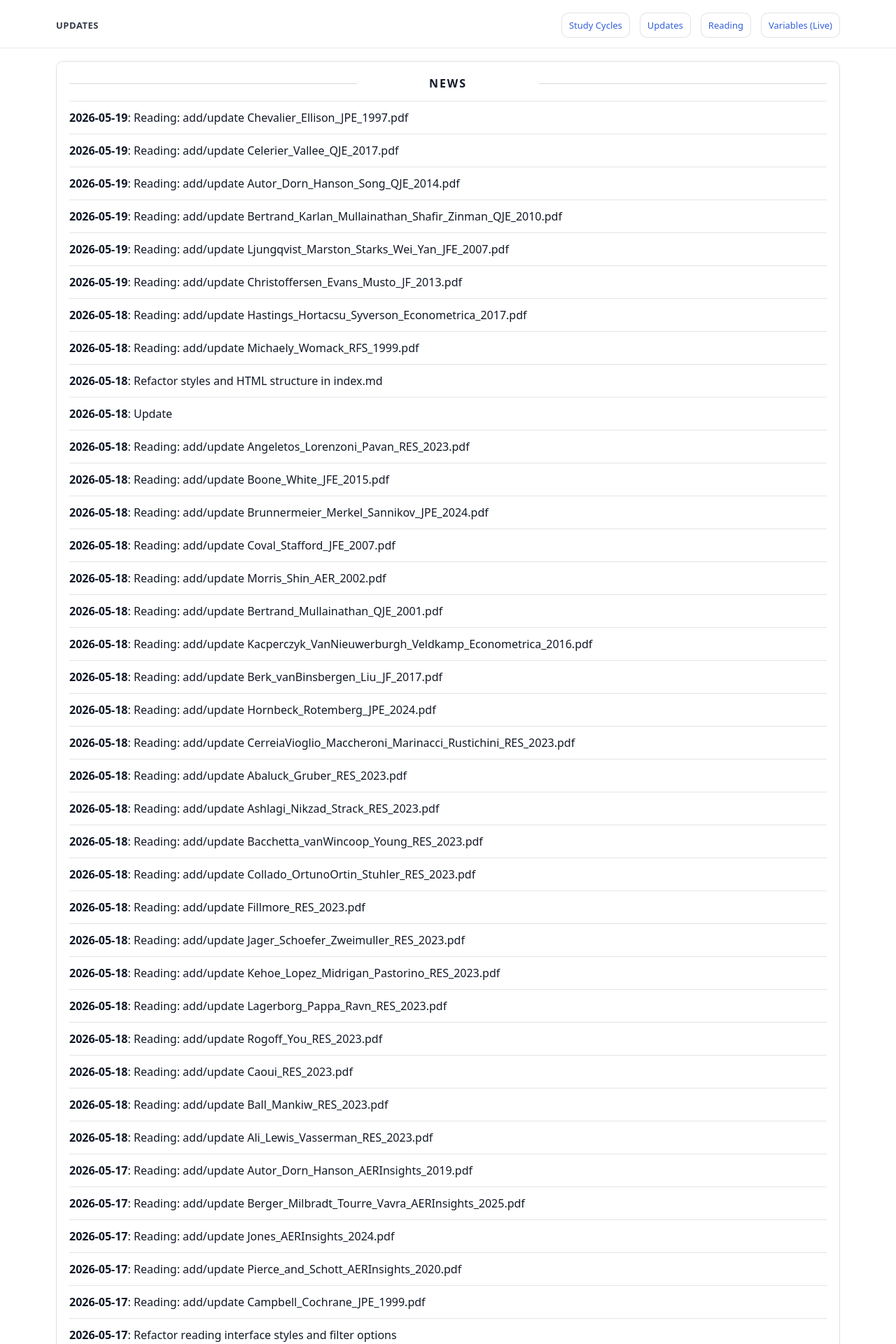
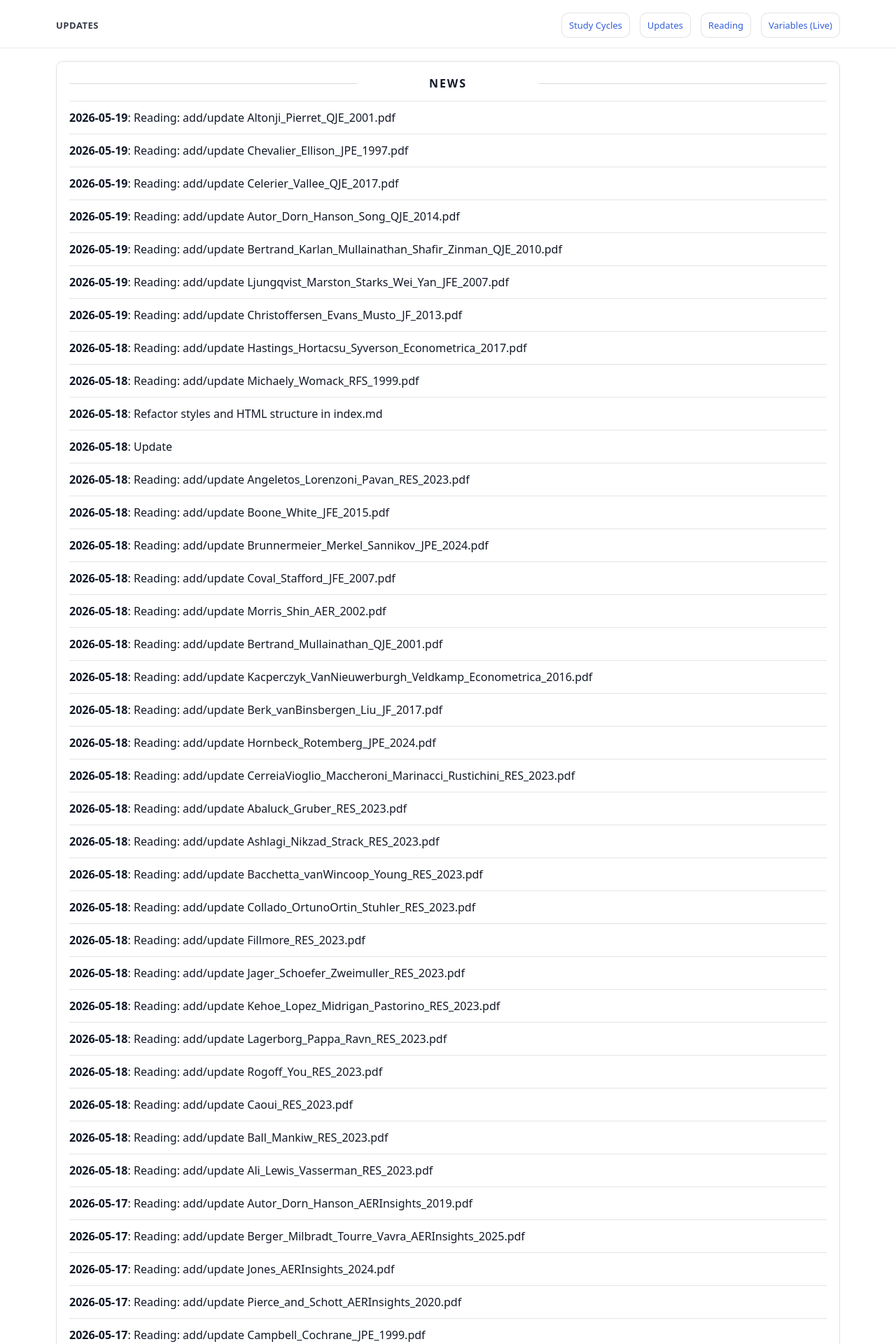
Before and after one commit to yaxinzn/study-archive, a Jekyll site: the page built from updates/index.md, in a window 1280 px wide. Shown: the top 1920 px of the page at 70% size. Built offline with Jekyll 4.4.1, drawn with Linux system fonts in a browser that asks for light colours; some of the changed text lies outside the part shown.

Commit message:
chore: update NEWS feed

```diff
--- a/_data/news.yml
+++ b/_data/news.yml
@@ -1,4 +1,7 @@
 # Auto-generated update history (sorted newest -> oldest). Do not edit manually.
+- ts: "1779143344"
+  date: "2026-05-19"
+  title: "Reading: add/update Altonji_Pierret_QJE_2001.pdf"
 - ts: "1779139580"
   date: "2026-05-19"
   title: "Reading: add/update Chevalier_Ellison_JPE_1997.pdf"
```
